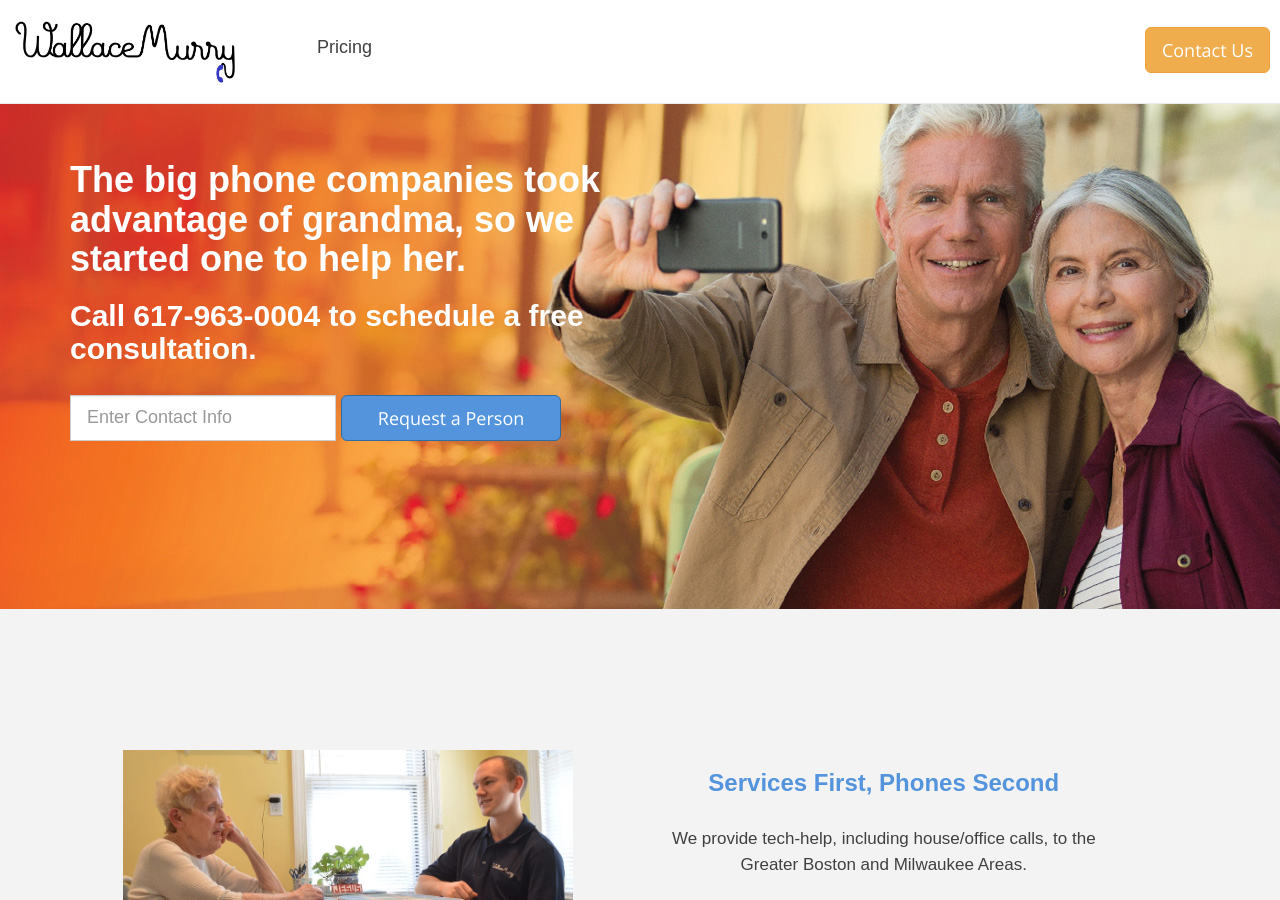
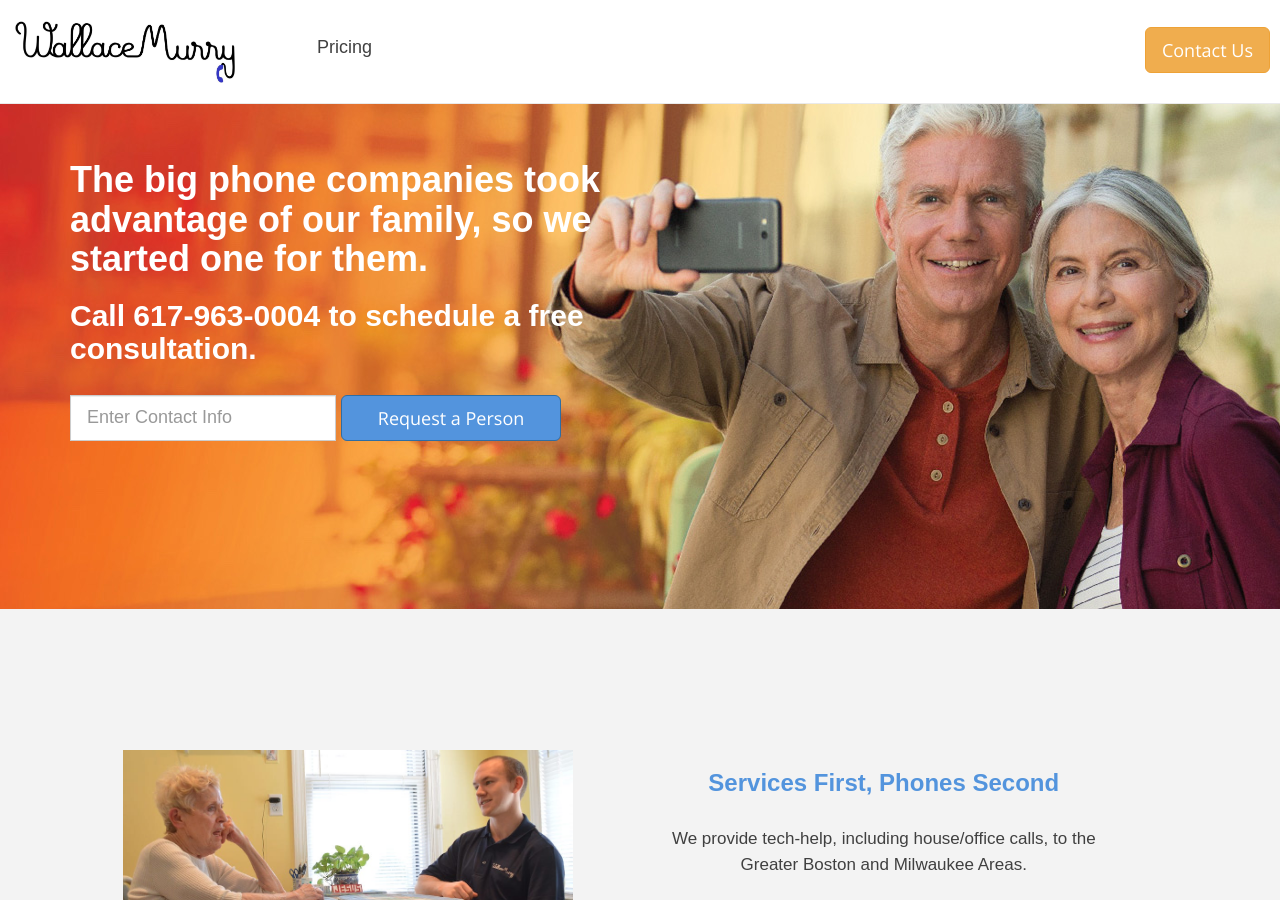
Before and after one commit to jalague/wallacemurry, a Jekyll site: the page built from index.html, in a window 1280 px wide and 900 px high. Built offline with Jekyll 4.4.1, drawn with Linux system fonts in a browser that asks for light colours; nearby versions of some CDN libraries.

Commit message:
Verbiage change

```diff
--- a/_layouts/homepage.html
+++ b/_layouts/homepage.html
@@ -19,7 +19,7 @@ layout: base_home
 
       <div class='col-md-6 '>
         <h1 class='main-headline'>
-          The big phone companies took advantage of grandma, so we started one to help her.
+          The big phone companies took advantage of our family, so we started one for them.
 
 
         </h1>
```
